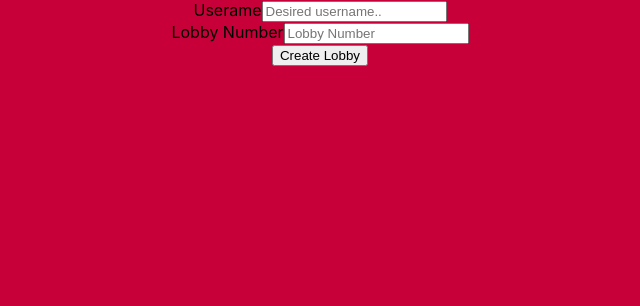
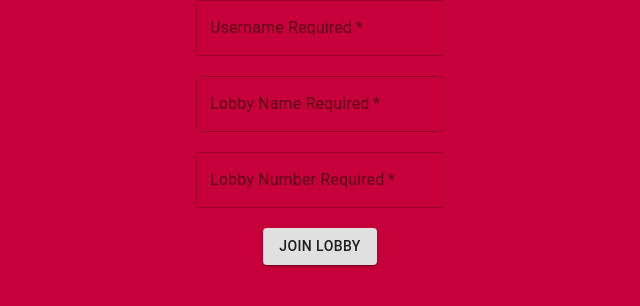
Before and after one commit to LucasLaibly/Intrusion-UI, a Next.js app: page /lobby/join in a window 1280 px wide. Shown: the top 306 px of the page, without its empty margins (320-960 px from the left). Built offline with nearby package versions, Linux system fonts and the light colour scheme.

Commit message:
overhaul join lobby

```diff
--- a/pages/lobby/join.js
+++ b/pages/lobby/join.js
@@ -1,24 +1,52 @@
 import Link from 'next/link';
 import Head from 'next/head';
+import * as Mui from '@material-ui/core';
 import Lobby from '../../components/lobby';
 
 // colors : #111d5e(dark blue) #c70039(pink) #f37121(orange) #c0e218 (yellow) -> palette 226115
-export default function JoinLobby() {
+const JoinLobby = () => {
   return (
     <Lobby>
       <div className="container color-code">
         <form>
+
           <div className="form-group">
-            <label htmlFor="uname">Userame</label>
-            <input type="text" id="username" name="username" placeholder="Desired username.." />
-          </div>
-          <div className="form-group">
-            <label htmlFor="lname">Lobby Number</label>
-            <input type="number" id="lobbynumber" name="lobbynumber" placeholder="Lobby Number" />
+            <Mui.TextField
+              required
+              id="filled-required"
+              label="Username Required"
+              defaultValue=""
+              variant="outlined"
+            />
           </div>
 
-          <input type="submit" value="Create Lobby" />
+          <div className="form-group-secondary">
+            <Mui.TextField
+              required
+              id="filled-required"
+              label="Lobby Name Required"
+              defaultValue=""
+              variant="outlined"
+            />
+          </div>
+
+          <div className="form-group-secondary">
+            <Mui.TextField
+              required
+              id="filled-required"
+              label="Lobby Number Required"
+              defaultValue=""
+              variant="outlined"
+            />
+          </div>
+
+          <div className="form-group-secondary">
+            <Mui.Button variant="contained">
+              Join Lobby
+            </Mui.Button>
+          </div>
         </form>
+
       </div>
 
       <style jsx>
@@ -27,8 +55,28 @@ export default function JoinLobby() {
           background: #c70039;
           min-height: 100vh;
         }
+        .container {
+          flex-direction: column;
+        }
+        .form-group {
+          flex-direction: column;
+        }
+
+        .form-group-secondary {
+          margin-top: 20px;
+        }
+        .grid {
+          display: flex;
+          align-items: center;
+          justify-content: center;
+          flex-wrap: wrap;
+          max-width: 800px;
+          margin-top: 3rem;
+        }
       `}
       </style>
     </Lobby>
   );
 }
+
+export default JoinLobby;
```
